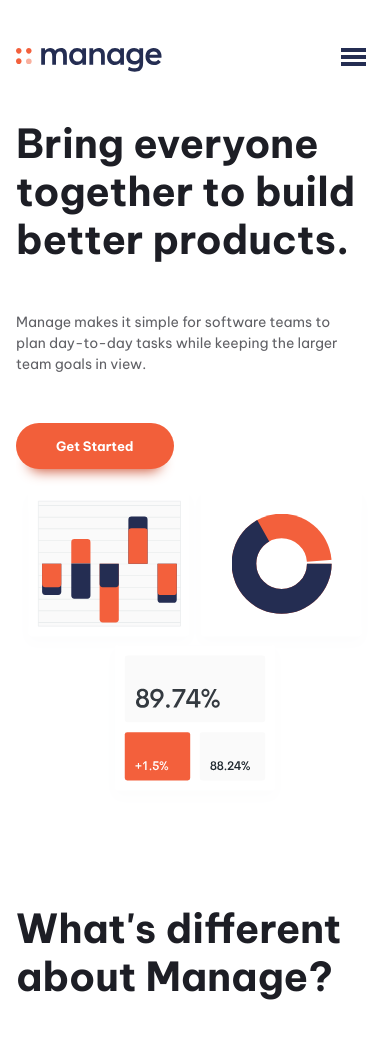
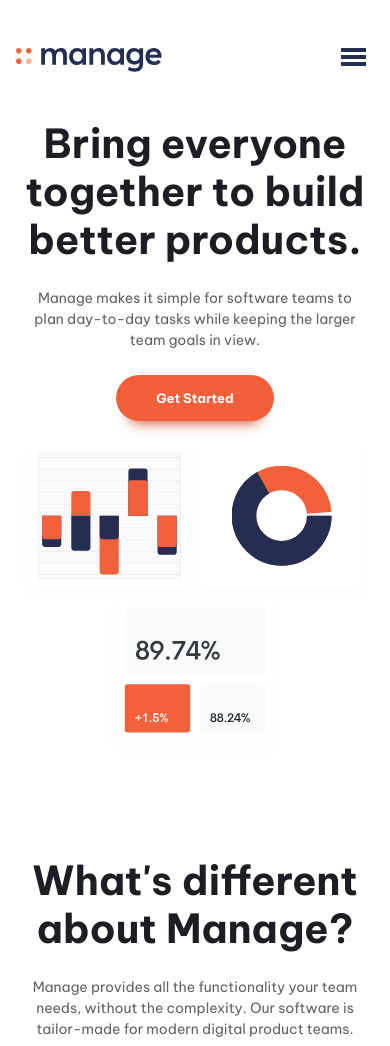
Before and after one commit to saffirex/manage-webpage, a website built with Vite: page index.html in a window 390 px wide. Shown: the top 1046 px of the page. Built offline with nearby package versions, Linux system fonts and the light colour scheme.

Commit message:
fixed alignment,numbered lists and spacing. todo slider

```diff
--- a/index.html
+++ b/index.html
@@ -57,7 +57,7 @@
         <div class="even-columns">
 
           <!-- first left column -->
-          <div class="flow">
+          <div class="flow text-center-small-only" style="--flow-spacer: 1.5rem">
             <h1 class="fs-primary-heading fw-bold">
               Bring everyone together to build better products.
             </h1>
@@ -81,8 +81,8 @@
       <div class="container">
         <div class="even-columns">
           <!-- second left column -->
-          <div class="flow">
-            <h2 class="fs-primary-heading fw-bold">
+          <div class="flow text-center-small-only margin-bottom-700" style="--flow-spacer: 1.5rem" >
+            <h2 class="fs-primary-heading fw-bold ">
               What's different about Manage?
             </h2>
             <p>
--- a/style.css
+++ b/style.css
@@ -231,11 +231,17 @@ textarea:not([rows]) {
   padding-block: var(--size-900);
 }
 
+.margin-bottom-700{
+  margin-block-end: var(--size-700);
+}
+
+
 .container {
   --max-width: 1110px;
   --padding: 1rem;
+
+  /*added in self attempt to fix hiding of hambuyrger*/
   overflow: hidden;
-  /*added in self attempt to fix hiding of hambuyrger*/
 
   width: min(var(--max-width), 100% - var(--padding)*2);
   margin-inline: auto;
@@ -264,6 +270,25 @@ textarea:not([rows]) {
   /* we define the flow spacer value in inline css, in html file */
 }
 
+.text-center { /*for headings like 'whats different' */
+  text-align: center;
+}
+
+.text-center p{ /*for centent inside heading */
+  margin-inline: auto;
+}
+
+
+@media(max-width: 50em){
+.text-center-small-only{
+  text-align: center;
+}
+.text-center-small-only p{ /*for centent inside heading */
+  margin-inline: auto;
+}
+}
+
+
 @media (min-width: 50em) {
   .even-columns {
     grid-auto-flow: column;
@@ -287,7 +312,7 @@ body {
 p:not([class]) {
   /*for paragraphs not having the class attribute, i.e. not the simplify wala sentence*/
   opacity: 0.7;
-  max-width: 35ch;
+  max-width: 35ch; /*yo haalyo bhane, if you set text-align:center to parent div, this p will be centered but will stick to the left as text-align center aligns text and not block elements*/
 }
 
 p[data-width="wide-paragraph"] {
@@ -633,6 +658,8 @@ input:where([type="text"], [type="email"]) {
 
 .numbered-items {
   counter-reset: count;
+  width: fit-content;
+  margin-inline: auto;
 }
 
 .numbered-items li {
@@ -675,6 +702,7 @@ input:where([type="text"], [type="email"]) {
     border-radius: 100vmax;
     z-index: -1;
     background: var(--clr-accent-100);
+
   }
 }
 
```
Also changed, not shown: 1 other file.
